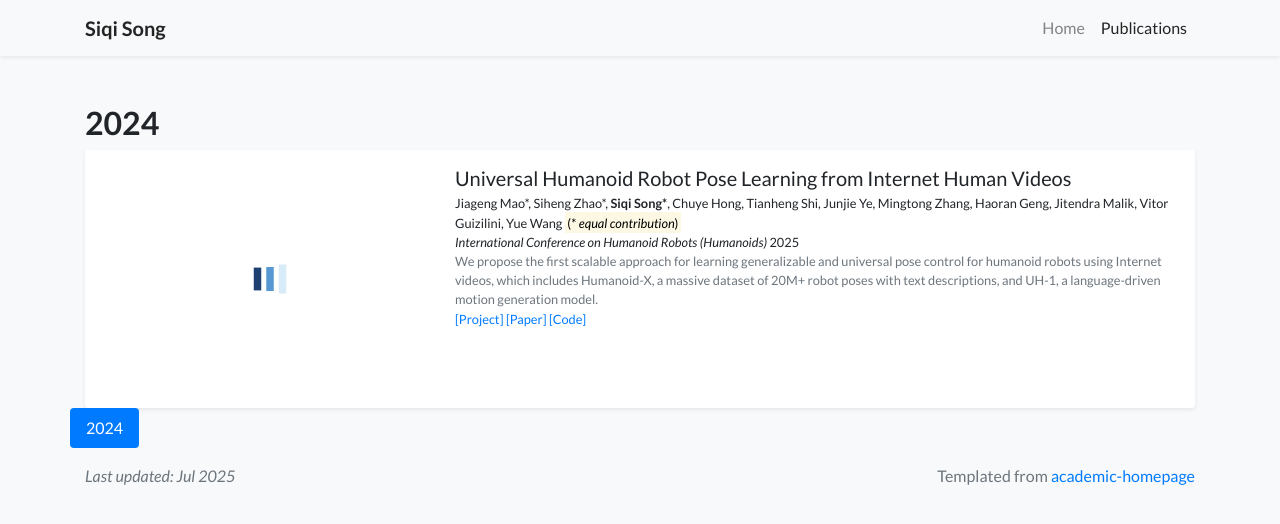
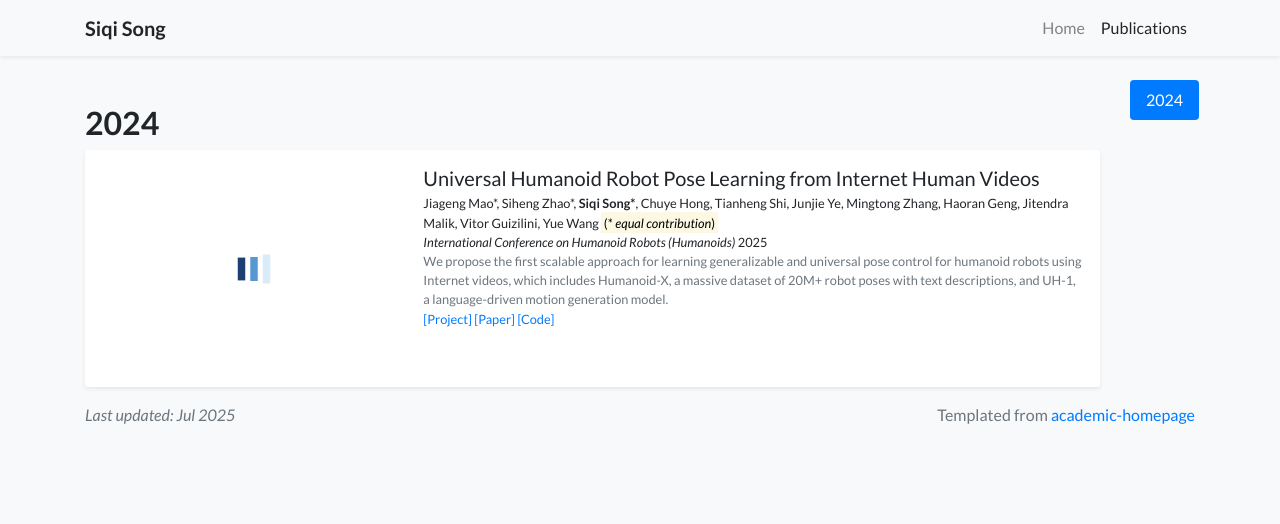
Before and after one commit to song-siqi/song-siqi.github.io, a Jekyll site: the page built from publications.html, in a window 1280 px wide. Shown: the top 524 px of the page. Built offline with Jekyll 4.4.1, drawn with Linux system fonts in a browser that asks for light colours; nearby versions of some CDN libraries; a style sheet for code colours, icons or effects is not loaded.

Commit message:
[update] uh-1 accepted test

```diff
--- a/publications.html
+++ b/publications.html
@@ -9,7 +9,7 @@ body_attr: >-
 {% assign pubs_by_year = site.publications | sort: "date" | reverse | group_by_exp: "item", "item.date | date: '%Y'" %}
 
 <div class="row">
-    <div class="col-12 col-lg-10.5">
+    <div class="col-12 col-lg-11">
         {% for year in pubs_by_year %}
         {% assign num_papers = year.items | size %}
         <h2 class="pt-4" id="year-{{ year.name }}">{{ year.name }}</h2>
@@ -21,7 +21,7 @@ body_attr: >-
         {% endfor %}
     </div>
 
-    <div class="col-1.5 d-none d-lg-block">
+    <div class="col-1 d-none d-lg-block">
         <div id="navbar-year" class="nav nav-pills flex-column sticky-top" style="top: 80px">
             {% for year in pubs_by_year %}
             <a class="nav-link d-block" href="#year-{{ year.name }}">{{ year.name }}</a>
```
